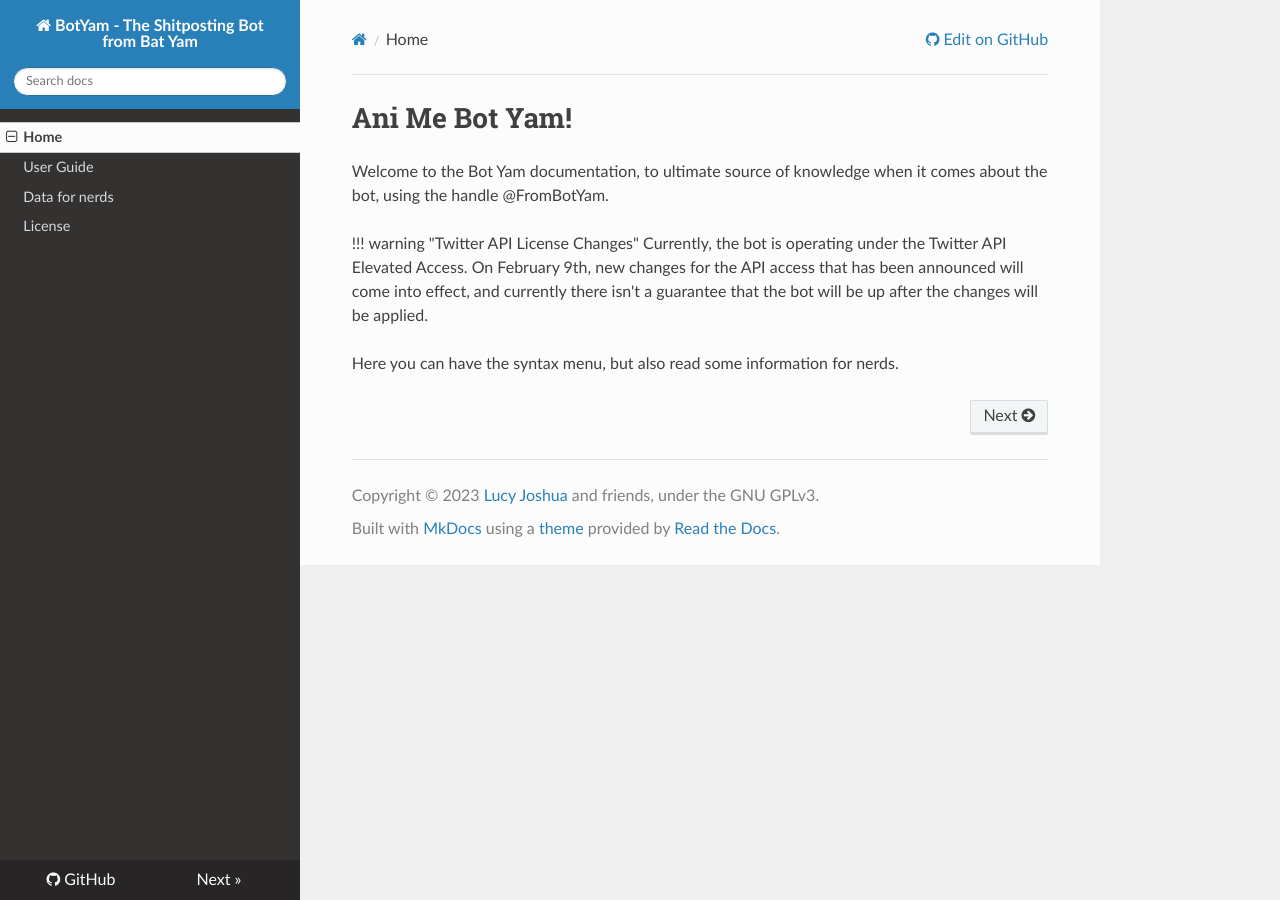
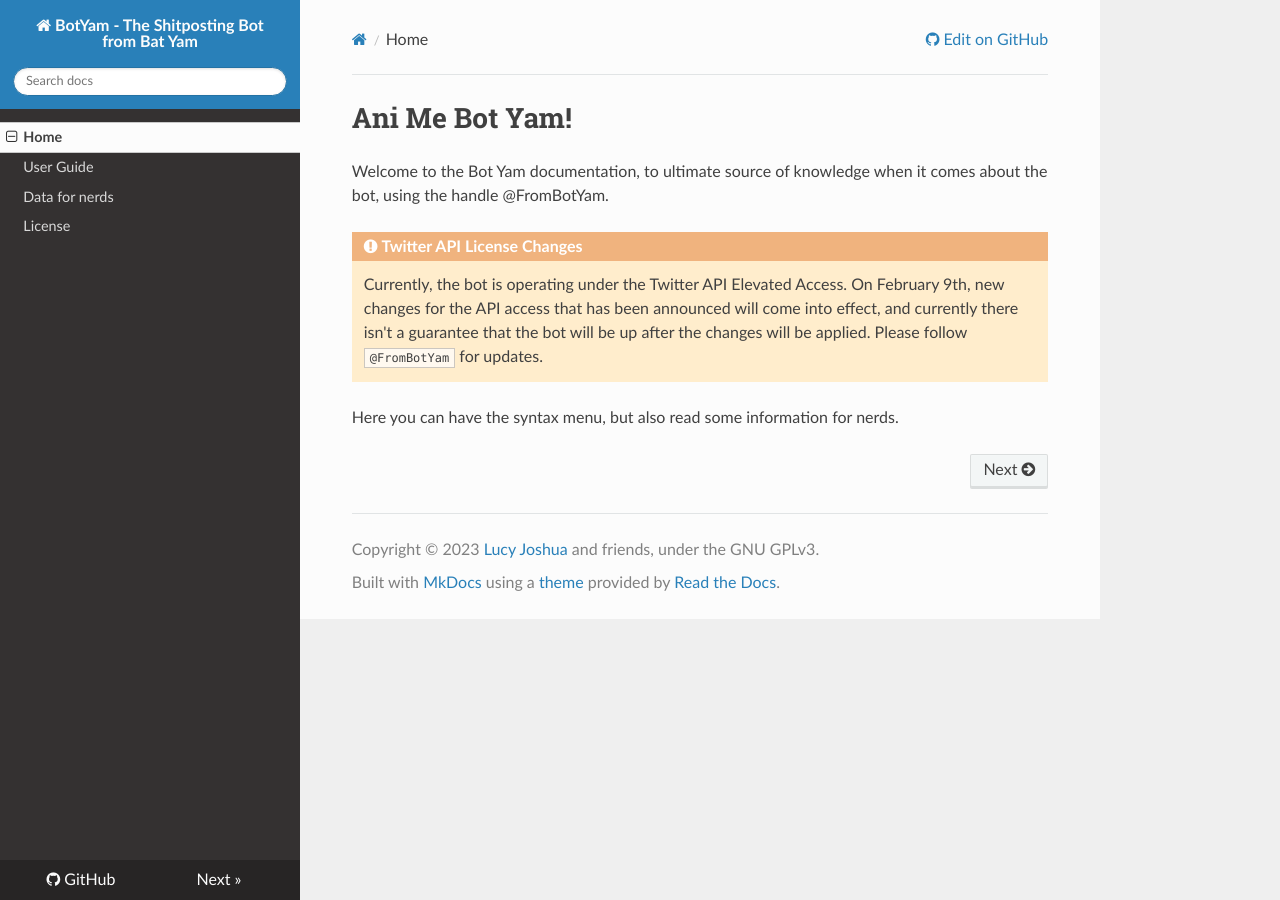
Before and after one commit to notBscalE/BotYam, an MkDocs documentation site: the page built from docs/files/index.md, in a window 1280 px wide. Built offline with MkDocs 1.6.1, drawn with Linux system fonts in a browser that asks for light colours; nearby versions of some CDN libraries.

Commit message:
Now I'm not a shame

```diff
--- a/docs/files/index.md
+++ b/docs/files/index.md
@@ -2,6 +2,8 @@
 
 Welcome to the Bot Yam documentation, to ultimate source of knowledge when it comes about the bot, using the handle @FromBotYam.
 
-!!! warning "Twitter API License Changes" Currently, the bot is operating under the Twitter API Elevated Access. On February 9th, new changes for the API access that has been announced will come into effect, and currently there isn't a guarantee that the bot will be up after the changes will be applied.
+!!! warning "Twitter API License Changes"
+    Currently, the bot is operating under the Twitter API Elevated Access. On February 9th, new changes for the API access that has been announced will come into effect, and currently there isn't a guarantee that the bot will be up after the changes will be applied.
+    Please follow `@FromBotYam` for updates.
 
 Here you can have the syntax menu, but also read some information for nerds.
```
Also changed, not shown: docs/files/usage.md (+7 -4 lines).
